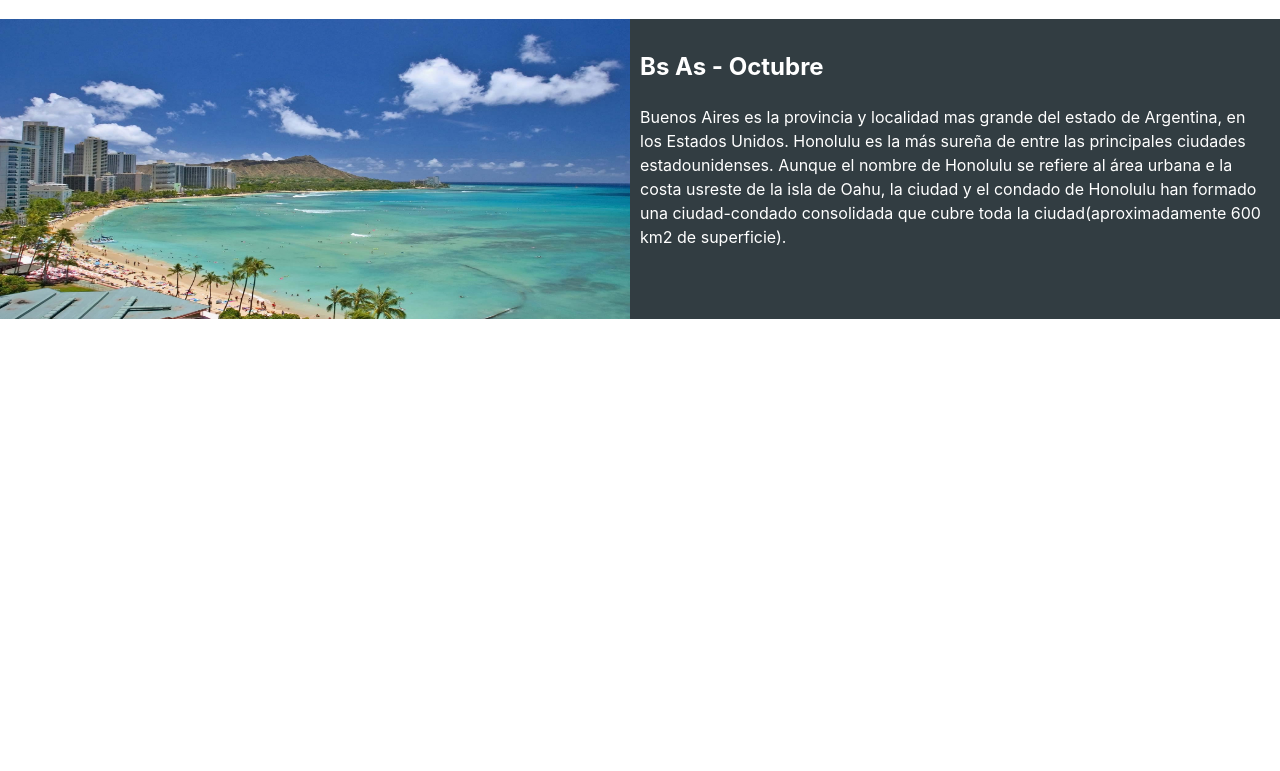
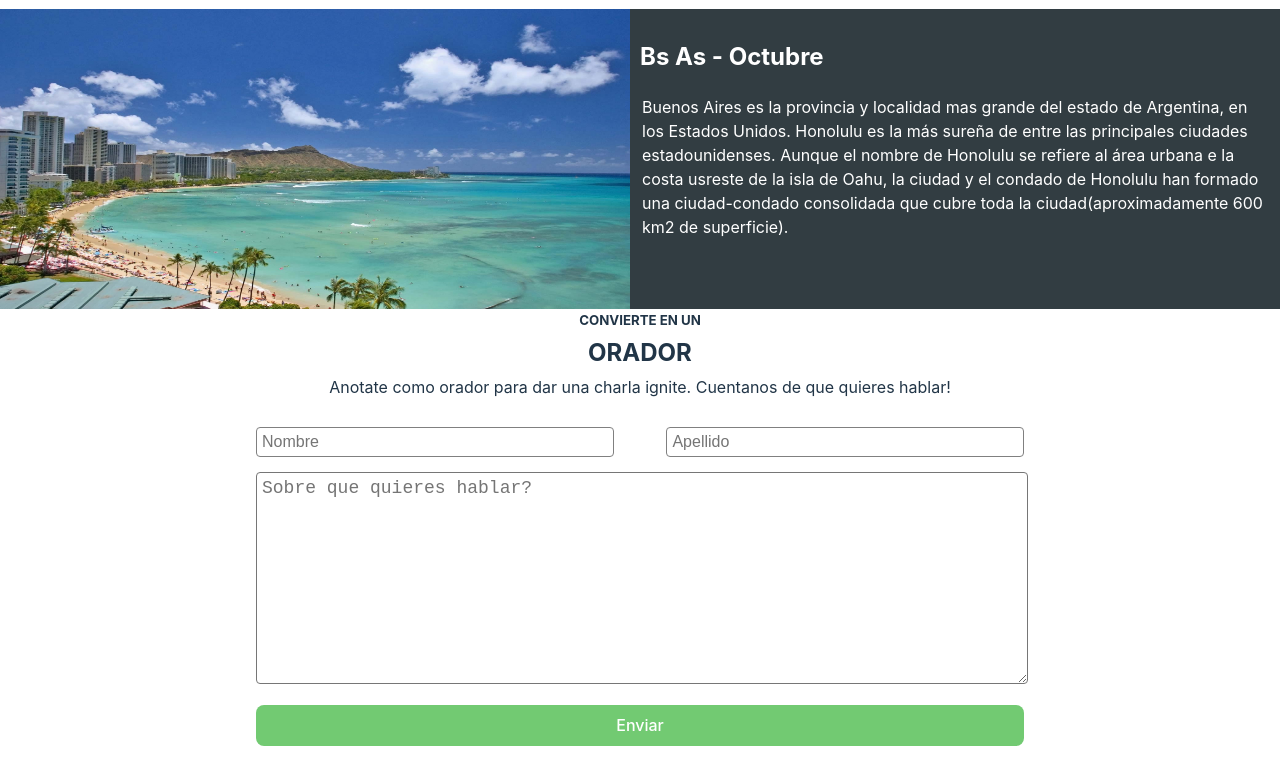
Before and after one commit to Carballo-jc/Proyecto-Integrador-Final, a React (Vite) app: page / in a window 1280 px wide. Shown: the part 1509-2280 px from the top of the page. Before the commit the page ends 1828 px from the top, so only its background shows below. Built offline with nearby package versions, Linux system fonts and the light colour scheme.

Commit message:
feat(Register): agregado formularion de registro

```diff
--- a/src/App.jsx
+++ b/src/App.jsx
@@ -3,6 +3,7 @@ import { Context } from './components/context'
 import Header from './components/Header'
 import SuperHero from './components/SuperHero/SuperHero'
 import { SectionCard } from './components/SectionCard/SectionCard'
+import Register from './components/Register/Register'
 import { Aside } from './components/Aside/Aside'
 import './App.css'
 
@@ -17,6 +18,7 @@ function App() {
     <SuperHero />
     <SectionCard />
     <Aside {...aside}/>
+    <Register />
    </>
   )
 }
--- /dev/null
+++ b/src/components/Register/Register.css
@@ -0,0 +1,40 @@
+.form_container{
+    width: 100%;
+    display: flex;
+    flex-direction: column;
+    align-items: center;
+}
+.form_container h2,h5,p{
+    margin: 2px;
+}
+.form_group{
+    width: 60%;
+    margin: 2% auto;
+
+}
+.input_text{
+    width: 45%;
+    font-size: 16px;
+    color: gray;
+    border-radius: 4px;
+    border: 1px solid;
+    padding: 5px;
+}
+.input_group{
+    display: flex;
+    justify-content: space-between;
+    margin-bottom: 15px     ;
+}
+.input_textarea{
+    width:99%;
+    border-radius: 4px;
+    font-size: 18px;
+    color: gray;
+    padding: 5px;
+    margin-bottom: 15px;
+}
+.btn_submit{
+    width: 100%;
+    background-color: #72ca72;
+    color: white;
+}
--- /dev/null
+++ b/src/components/Register/Register.tsx
@@ -0,0 +1,22 @@
+import React from 'react'
+import './Register.css'
+
+const Register = () => {
+  return (
+    <div className='form_container'>
+       <h5>CONVIERTE EN UN</h5>
+        <h2>ORADOR</h2>
+        <p>Anotate como orador para dar una charla ignite. Cuentanos de que quieres hablar!</p>
+        <form action="" className='form_group'>
+           <div className='input_group'>
+           <input type="text" placeholder='Nombre' className='input_text'/>
+            <input type="text" placeholder='Apellido' className='input_text'/>
+           </div>
+            <textarea name="" id="" cols={30} rows={10} placeholder='Sobre que quieres hablar?' className='input_textarea'/>
+            <button type='submit' className='btn_submit'>Enviar</button>
+        </form>
+    </div>
+  )
+}
+
+export default Register
```
